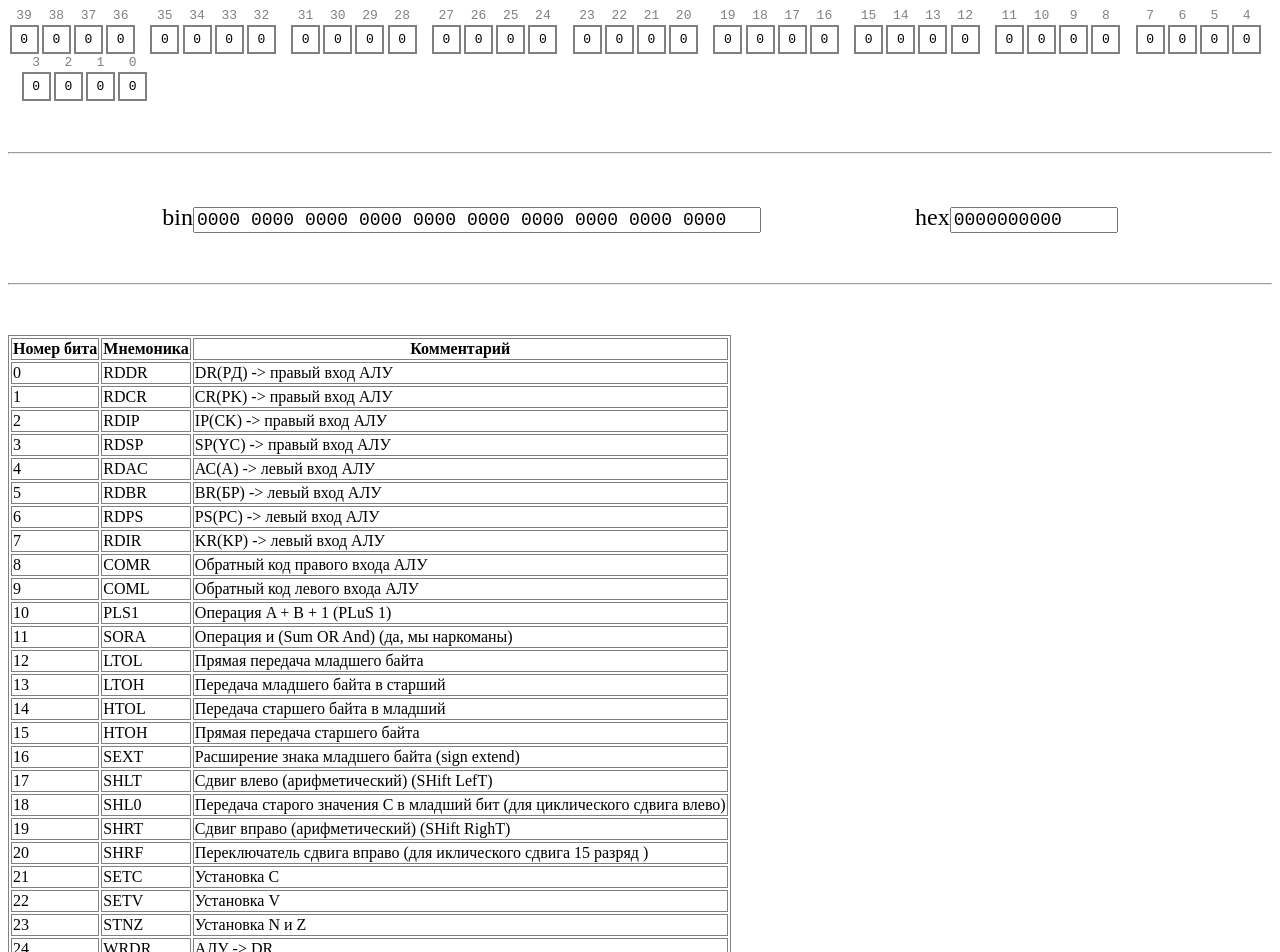
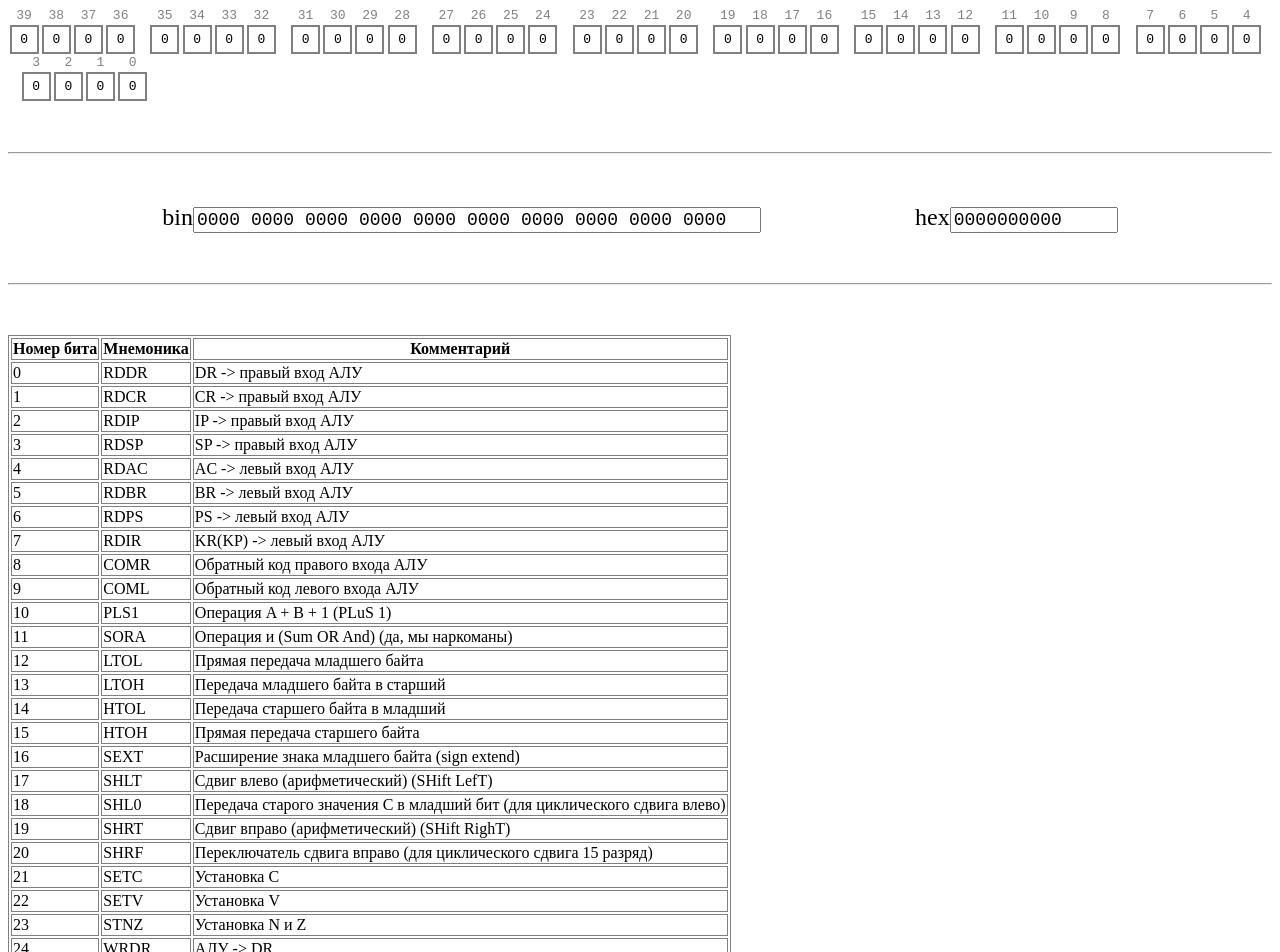
Before and after one commit to lavrentious/microcmdcheatsheet, a React (Create React App) app: page / in a window 1280 px wide. Shown: the top 952 px of the page. Built offline with nearby package versions, Linux system fonts and the light colour scheme.

Commit message:
style: fix typos

```diff
--- a/src/bitTooltips.ts
+++ b/src/bitTooltips.ts
@@ -6,13 +6,13 @@ export type Tooltip = {
 
 // operational micro commands (bit 39 = 0)
 export const omcTooltips: Tooltip[] = [
-  { bit: 0, mnemonic: "RDDR", comment: "DR(PД) -> правый вход АЛУ" },
-  { bit: 1, mnemonic: "RDCR", comment: "CR(PK) -> правый вход АЛУ" },
-  { bit: 2, mnemonic: "RDIP", comment: "IP(CK) -> правый вход АЛУ" },
-  { bit: 3, mnemonic: "RDSP", comment: "SP(YC) -> правый вход АЛУ" },
-  { bit: 4, mnemonic: "RDAC", comment: "АС(А) -> левый вход АЛУ" },
-  { bit: 5, mnemonic: "RDBR", comment: "ВR(БР) -> левый вход АЛУ" },
-  { bit: 6, mnemonic: "RDPS", comment: "PS(PC) -> левый вход АЛУ" },
+  { bit: 0, mnemonic: "RDDR", comment: "DR -> правый вход АЛУ" },
+  { bit: 1, mnemonic: "RDCR", comment: "CR -> правый вход АЛУ" },
+  { bit: 2, mnemonic: "RDIP", comment: "IP -> правый вход АЛУ" },
+  { bit: 3, mnemonic: "RDSP", comment: "SP -> правый вход АЛУ" },
+  { bit: 4, mnemonic: "RDAC", comment: "AC -> левый вход АЛУ" },
+  { bit: 5, mnemonic: "RDBR", comment: "BR -> левый вход АЛУ" },
+  { bit: 6, mnemonic: "RDPS", comment: "PS -> левый вход АЛУ" },
   { bit: 7, mnemonic: "RDIR", comment: "KR(KP) -> левый вход АЛУ" },
   { bit: 8, mnemonic: "COMR", comment: "Обратный код правого входа АЛУ" },
   { bit: 9, mnemonic: "COML", comment: "Обратный код левого входа АЛУ" },
@@ -51,7 +51,7 @@ export const omcTooltips: Tooltip[] = [
   {
     bit: 20,
     mnemonic: "SHRF",
-    comment: "Переключатель сдвига вправо (для иклического сдвига 15 разряд )",
+    comment: "Переключатель сдвига вправо (для циклического сдвига 15 разряд)",
   },
   { bit: 21, mnemonic: "SETC", comment: "Установка C" },
   { bit: 22, mnemonic: "SETV", comment: "Установка V" },
@@ -71,7 +71,7 @@ export const omcTooltips: Tooltip[] = [
   { bit: 36, mnemonic: "-", comment: "Зарезервирован" },
   { bit: 37, mnemonic: "-", comment: "Зарезервирован" },
   { bit: 38, mnemonic: "HALT", comment: "Останов" },
-  { bit: 39, mnemonic: "ТУРЕ", comment: "Бит выбора ОМК/УМК" },
+  { bit: 39, mnemonic: "TYPE", comment: "Бит выбора ОМК/УМК" },
 ];
 
 // control micro commands (bit 39 = 1)
```
